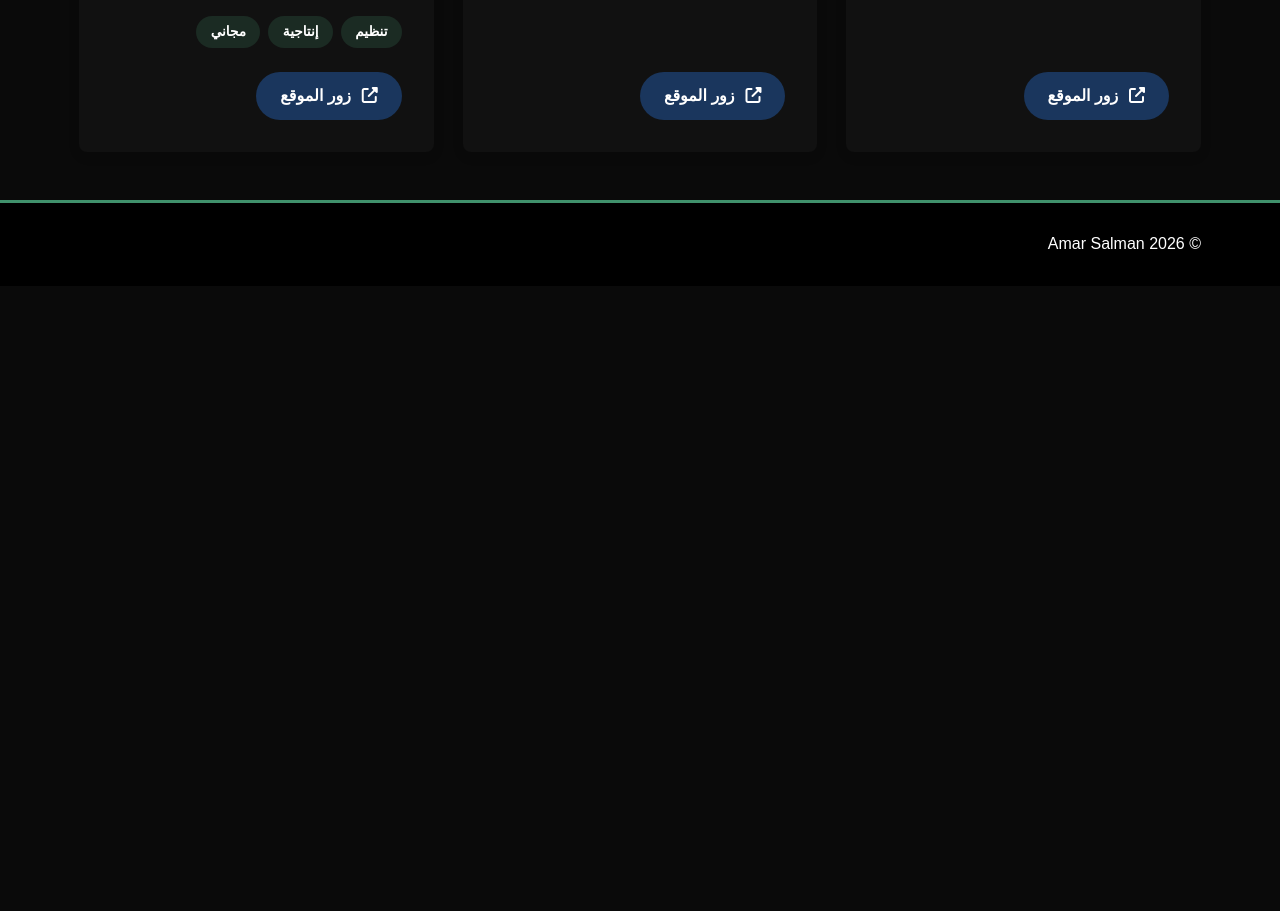
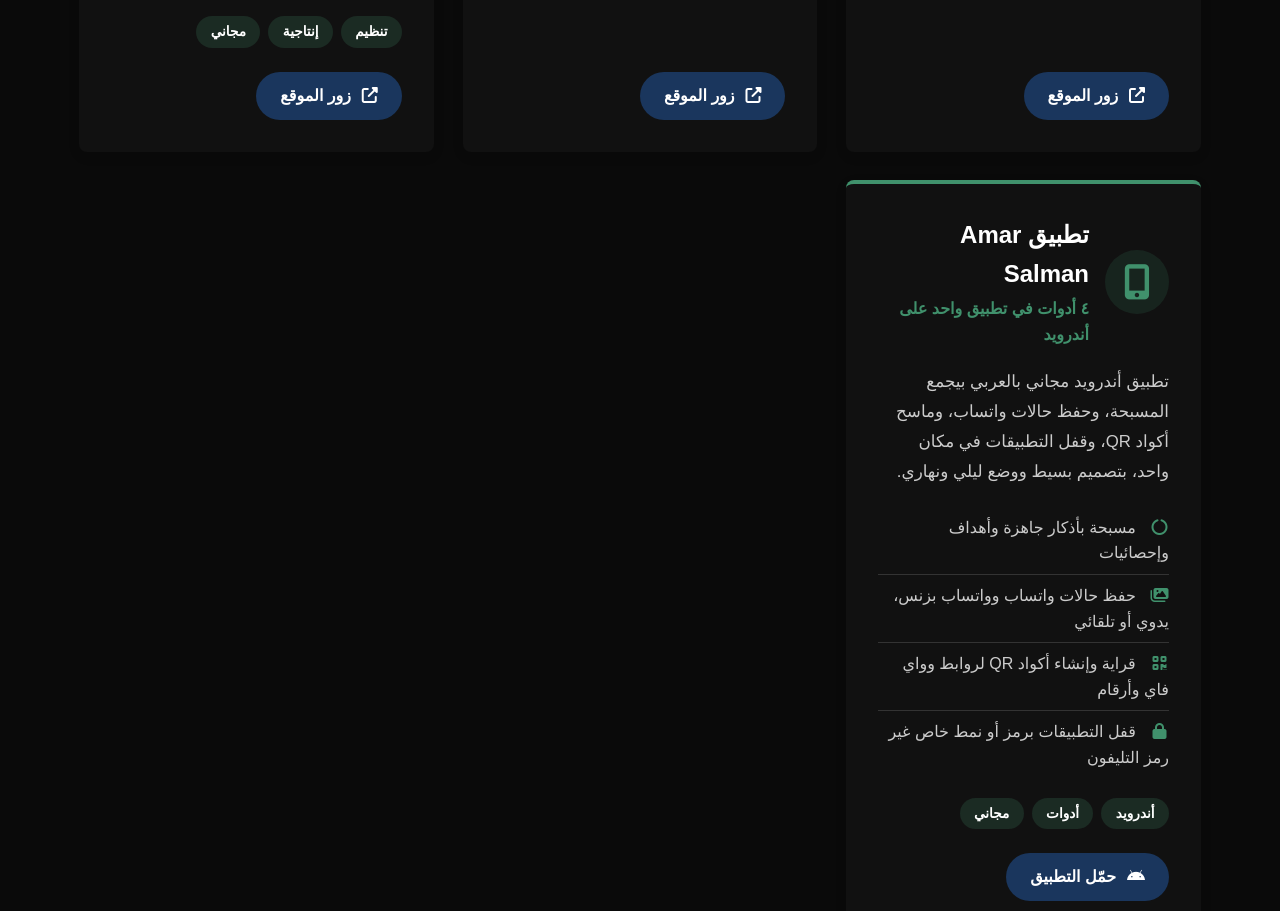
Before and after one commit to amarsalman/Project-Amar, a plain HTML site: page projects/index.html in a window 1280 px wide. Shown: the part 789-1700 px from the top of the page. Before the commit the page ends 1075 px from the top, so only its background shows below. Drawn offline with Linux system fonts and the light colour scheme.

Commit message:
Add Amar Salman Android app to projects page
Added a new project card for the 'Amar Salman' Android app, including features and download link.

```diff
--- a/projects/index.html
+++ b/projects/index.html
@@ -269,6 +269,31 @@
 </a>
 </div>
 
+<div class="project-card">
+<div class="project-header">
+<i class="fas fa-mobile-alt project-icon"></i>
+<div>
+<h3>تطبيق Amar Salman</h3>
+<span class="project-tagline">٤ أدوات في تطبيق واحد على أندرويد</span>
+</div>
+</div>
+<p class="project-desc">
+تطبيق أندرويد مجاني بالعربي بيجمع المسبحة، وحفظ حالات واتساب، وماسح أكواد QR، وقفل التطبيقات في مكان واحد، بتصميم بسيط ووضع ليلي ونهاري.
+</p>
+<ul class="project-features">
+<li><i class="fas fa-circle-notch"></i> مسبحة بأذكار جاهزة وأهداف وإحصائيات</li>
+<li><i class="fas fa-images"></i> حفظ حالات واتساب وواتساب بزنس، يدوي أو تلقائي</li>
+<li><i class="fas fa-qrcode"></i> قراية وإنشاء أكواد QR لروابط وواي فاي وأرقام</li>
+<li><i class="fas fa-lock"></i> قفل التطبيقات برمز أو نمط خاص غير رمز التليفون</li>
+</ul>
+<div class="project-tags">
+<span>أندرويد</span><span>أدوات</span><span>مجاني</span>
+</div>
+<a href="https://github.com/amarsalman/Project-Amar/releases/latest/download/Amar-Salman.apk" class="contact-link project-link" rel="noopener">
+<i class="fab fa-android"></i> حمّل التطبيق
+</a>
+</div>
+
 </div>
 </main>
 
```
